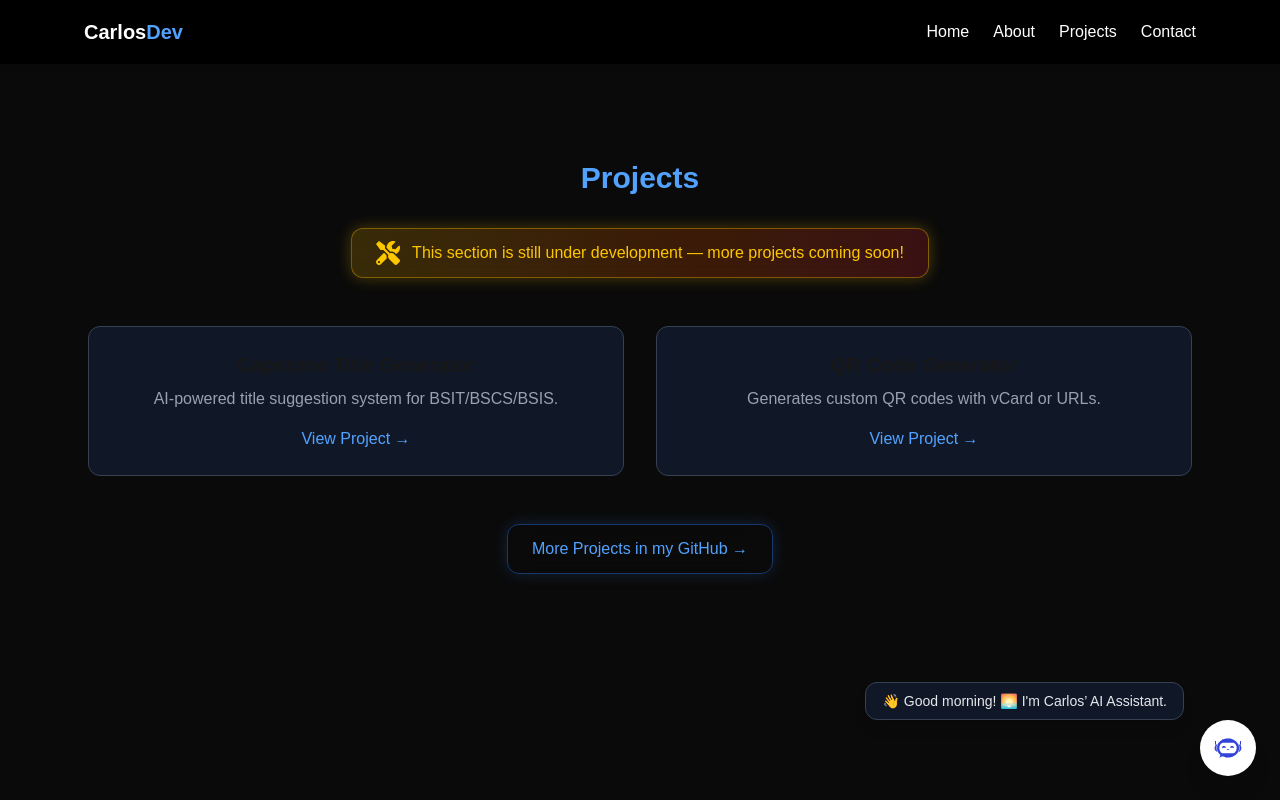
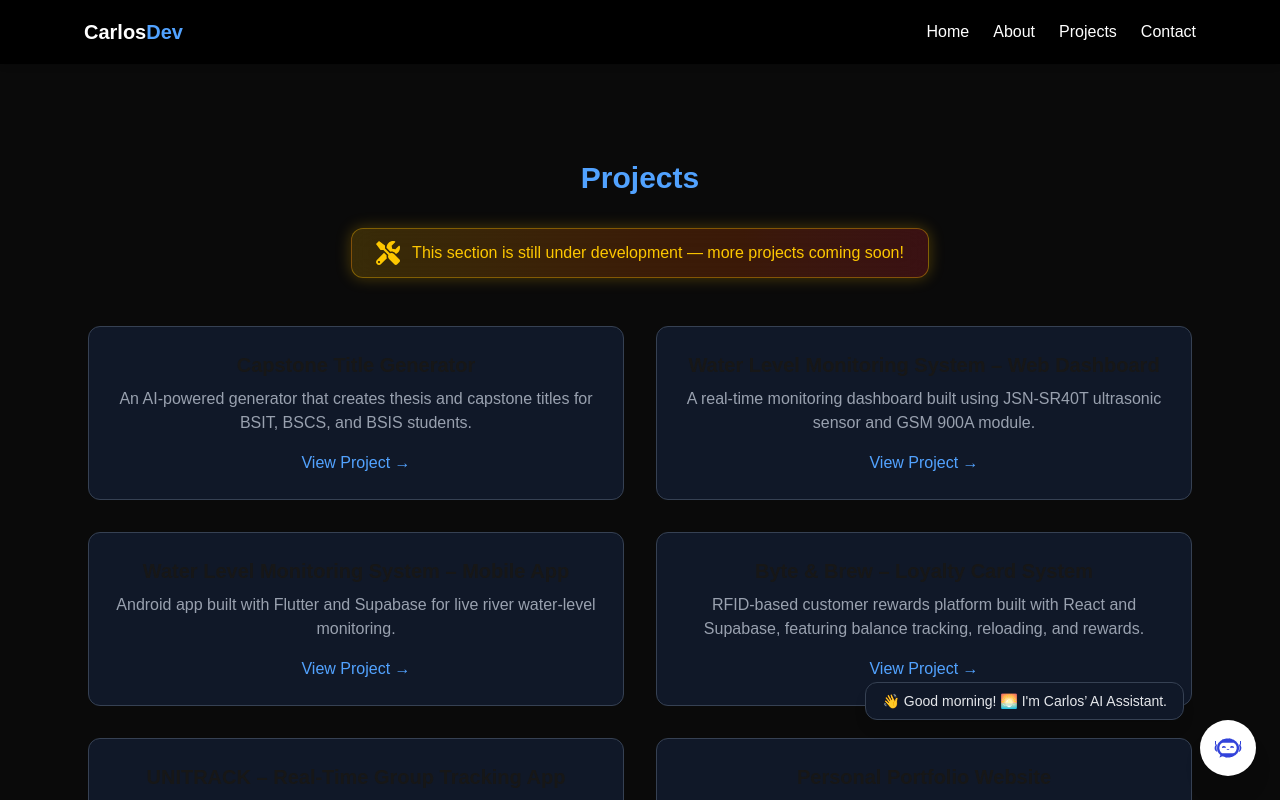
Before and after one commit to Crl0sDEV/Latest-Portfolio-V1, a Next.js app: page /projects in a window 1280 px wide. Shown: the top 800 px of the page. Built offline with nearby package versions, Linux system fonts and the light colour scheme.

Commit message:
add more projects

```diff
--- a/src/app/projects/page.js
+++ b/src/app/projects/page.js
@@ -1,6 +1,6 @@
 export const metadata = {
-  title: "Projects | Carlos Miguel Sandrino",
-  description: "See all projects developed by Carlos Miguel Sandrino.",
+  title: "My Projects | Carlos Miguel Sandrino",
+  description: "A showcase of applications and systems developed by Carlos Miguel Sandrino.",
 };
 
 import Reveal from "../../components/Reveal";
@@ -11,13 +11,39 @@ export default function Projects() {
   const projects = [
     {
       title: "Capstone Title Generator",
-      description: "AI-powered title suggestion system for BSIT/BSCS/BSIS.",
+      description:
+        "An AI-powered generator that creates thesis and capstone titles for BSIT, BSCS, and BSIS students.",
+      link: "https://capstone-title-generator-by-carlos.vercel.app/",
+    },
+    {
+      title: "Water Level Monitoring System – Web Dashboard",
+      description:
+        "A real-time monitoring dashboard built using JSN-SR40T ultrasonic sensor and GSM 900A module.",
+      link: "https://waterlevelmonitoring.vercel.app/",
+    },
+    {
+      title: "Water Level Monitoring System – Mobile App",
+      description:
+        "Android app built with Flutter and Supabase for live river water-level monitoring.",
       link: "#",
     },
     {
-      title: "QR Code Generator",
-      description: "Generates custom QR codes with vCard or URLs.",
+      title: "Byte & Brew – Loyalty Card System",
+      description:
+        "RFID-based customer rewards platform built with React and Supabase, featuring balance tracking, reloading, and rewards.",
+      link: "https://byteand-brew.vercel.app/",
+    },
+    {
+      title: "UNITRACK – Real-Time Group Tracking App",
+      description:
+        "Flutter + Firebase application for real-time location tracking inside school campuses.",
       link: "#",
+    },
+    {
+      title: "Personal Portfolio Website",
+      description:
+        "A modern and responsive developer portfolio built using Next.js, Tailwind CSS, and Vercel.",
+      link: "https://carlos-miguel-sandrino-portfolio.vercel.app/",
     },
   ];
 
@@ -43,7 +69,7 @@ export default function Projects() {
 
       <div className="grid md:grid-cols-2 gap-8">
         {projects.map((project, i) => (
-          <Reveal key={i} delay={i * 0.2 + 0.4}>
+          <Reveal key={i} delay={i * 0.15 + 0.4}>
             <ProjectCard project={project} />
           </Reveal>
         ))}
```
